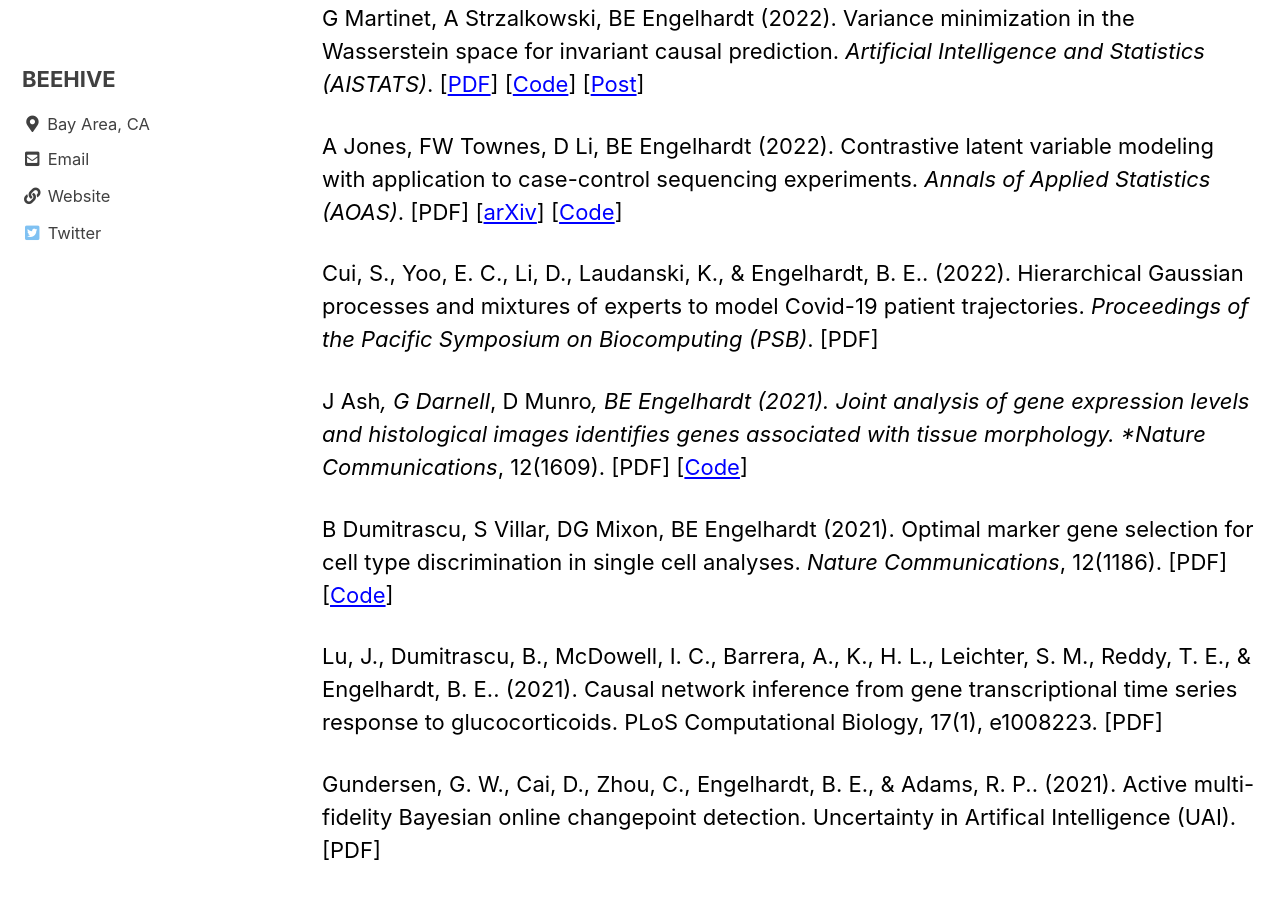
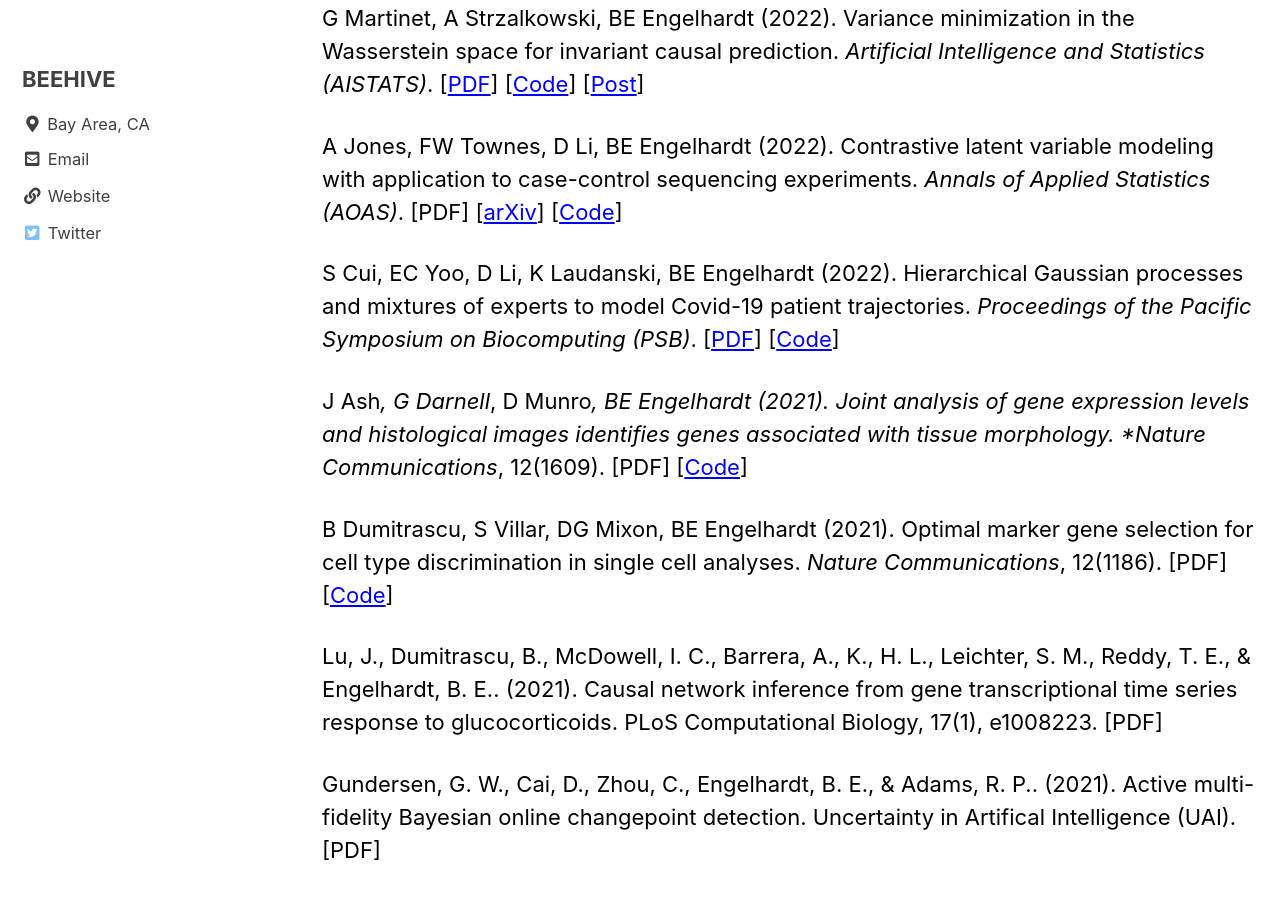
Before and after one commit to stanfordbeehive/stanfordbeehive.github.io, a Jekyll site: the page built from _pages/publications.md, in a window 1280 px wide and 900 px high, scrolled down 1755 px. Built offline with Jekyll 4.4.1, drawn with Linux system fonts in a browser that asks for light colours; cached includes are drawn as plain includes.

Commit message:
Update publications.md

```diff
--- a/_pages/publications.md
+++ b/_pages/publications.md
@@ -40,8 +40,8 @@ G Martinet, A Strzalkowski, BE Engelhardt (2022). Variance minimization in the W
 
 A Jones, FW Townes, D Li, BE Engelhardt (2022). Contrastive latent variable modeling with application to case-control sequencing experiments. *Annals of Applied Statistics (AOAS)*. [PDF] [[arXiv](https://arxiv.org/abs/2102.06731)] [[Code](https://github.com/andrewcharlesjones/cplvm)]
 
-Cui, S., Yoo, E. C., Li, D., Laudanski, K., & Engelhardt, B. E.. (2022). Hierarchical Gaussian processes and mixtures of experts to model Covid-19 patient trajectories. *Proceedings of the Pacific Symposium on Biocomputing (PSB)*.
-[PDF]
+S Cui, EC Yoo, D Li, K Laudanski, BE Engelhardt (2022). Hierarchical Gaussian processes and mixtures of experts to model Covid-19 patient trajectories. *Proceedings of the Pacific Symposium on Biocomputing (PSB)*.
+[[PDF](https://dl.acm.org/doi/pdf/10.1145/3459930.3469536)] [[Code](https://github.com/eyeshoe/cop-e-cat)]
 
 J Ash*, G Darnell*, D Munro*, BE Engelhardt (2021). Joint analysis of gene expression levels and histological images identifies genes associated with tissue morphology. *Nature Communications*, 12(1609).
 [PDF] [[Code](https://github.com/daniel-munro/imageCCA)]
```
